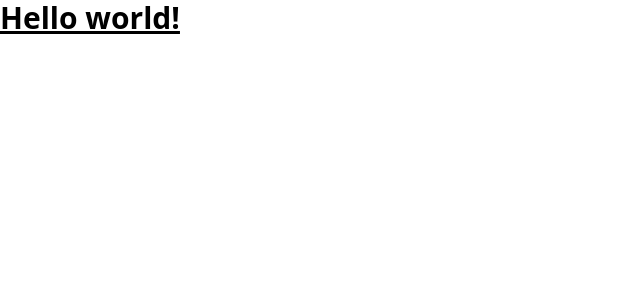
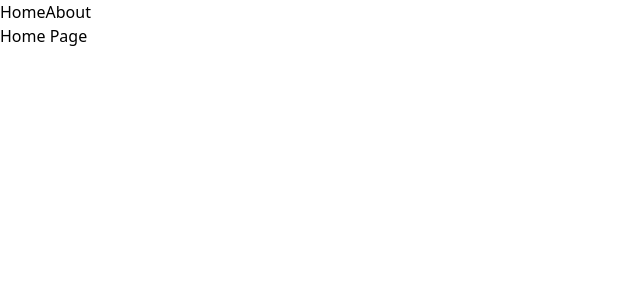
Before and after one commit to tatasadi/react-router-tutorial, a React (Vite) app: page / in a window 1280 px wide. Shown: the top 300 px of the page, without its empty margins (0-640 px from the left). Built offline with nearby package versions, Linux system fonts and the light colour scheme.

Commit message:
setup routes

```diff
--- /dev/null
+++ b/components/Header.jsx
@@ -0,0 +1,13 @@
+import React from "react"
+import { NavLink } from "react-router-dom"
+
+export default function Header() {
+  return (
+    <header>
+      <nav>
+        <NavLink to=".">Home</NavLink>
+        <NavLink to="about">About</NavLink>
+      </nav>
+    </header>
+  )
+}
--- /dev/null
+++ b/components/Layout.jsx
@@ -0,0 +1,12 @@
+import React from "react"
+import { NavLink, Outlet } from "react-router-dom"
+import Header from "./Header"
+
+export default function Layout() {
+  return (
+    <>
+      <Header />
+      <Outlet />
+    </>
+  )
+}
--- a/package.json
+++ b/package.json
@@ -11,7 +11,8 @@
   },
   "dependencies": {
     "react": "^18.2.0",
-    "react-dom": "^18.2.0"
+    "react-dom": "^18.2.0",
+    "react-router-dom": "^6.14.2"
   },
   "devDependencies": {
     "@types/react": "^18.2.15",
--- /dev/null
+++ b/pages/About.jsx
@@ -0,0 +1,5 @@
+import React from "react"
+
+export default function About() {
+  return <div>About Page</div>
+}
--- /dev/null
+++ b/pages/Home.jsx
@@ -0,0 +1,5 @@
+import React from "react"
+
+export default function Home() {
+  return <div>Home Page</div>
+}
--- a/src/App.jsx
+++ b/src/App.jsx
@@ -1,8 +1,18 @@
+import { BrowserRouter, Routes, Route } from "react-router-dom"
+import Layout from "../components/Layout"
+import About from "../pages/About"
+import Home from "../pages/Home"
+
 function App() {
   return (
-    <>
-      <h1 className="text-3xl font-bold underline">Hello world!</h1>
-    </>
+    <BrowserRouter>
+      <Routes>
+        <Route path="/" element={<Layout />}>
+          <Route index element={<Home />} />
+          <Route path="about" element={<About />} />
+        </Route>
+      </Routes>
+    </BrowserRouter>
   )
 }
 
```
Also changed, not shown: 1 other file (tests, documents, lock files or other folders).
